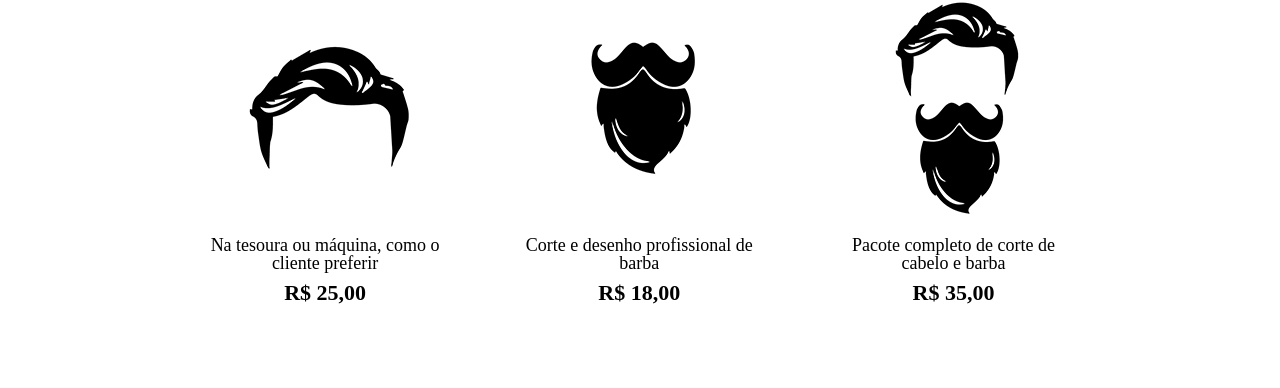
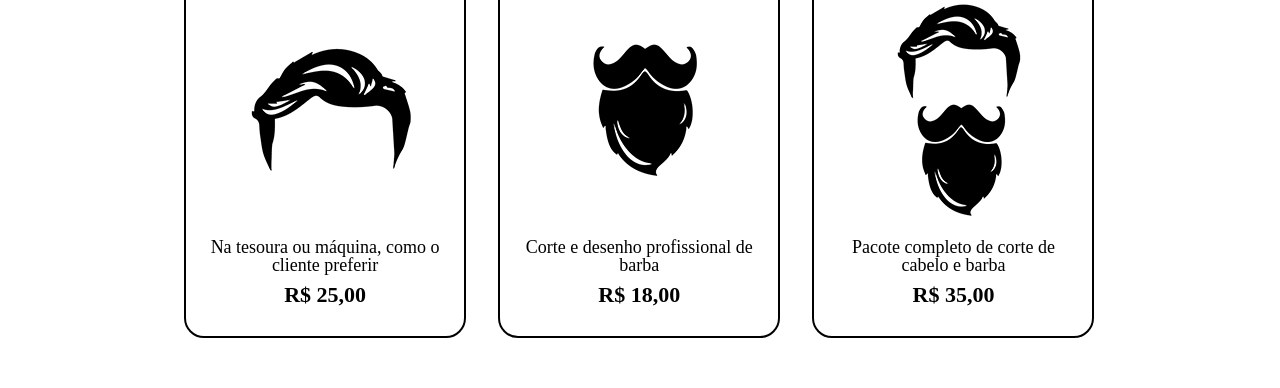
Before and after one commit to MatheusBorgez/CursosAlura, a plain HTML site: page CursoWeb/htmlCss/produtos.html in a window 1280 px wide. Shown: the part 420-808 px from the top of the page. Drawn offline with Linux system fonts and the light colour scheme.

Commit message:
Adiciona bordas arredondadas

```diff
--- a/CursoWeb/htmlCss/produtos.css
+++ b/CursoWeb/htmlCss/produtos.css
@@ -44,6 +44,8 @@ nav a{
   margin: 0 1.5%;
   padding: 30px 20px;
   box-sizing: border-box;
+  border: solid #000000 2px;
+  border-radius: 20px;
 }
 
 .produtos h2{
```
